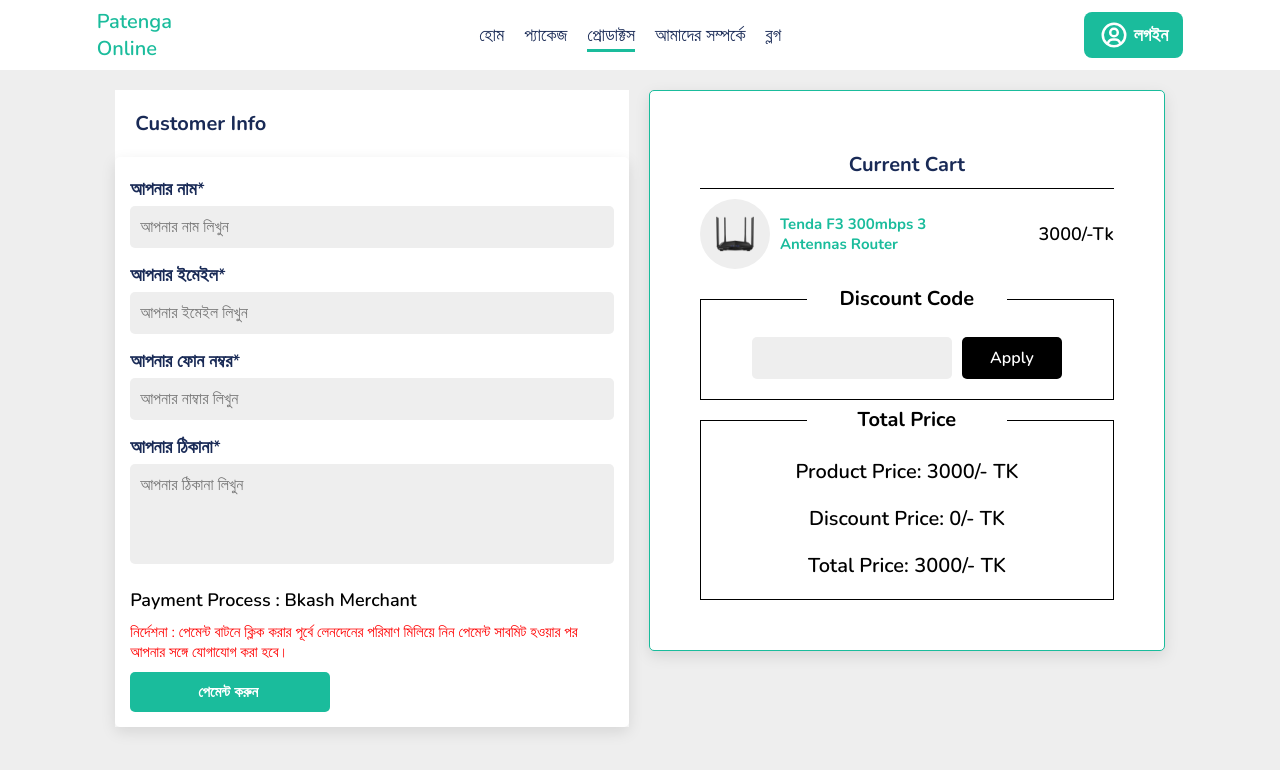
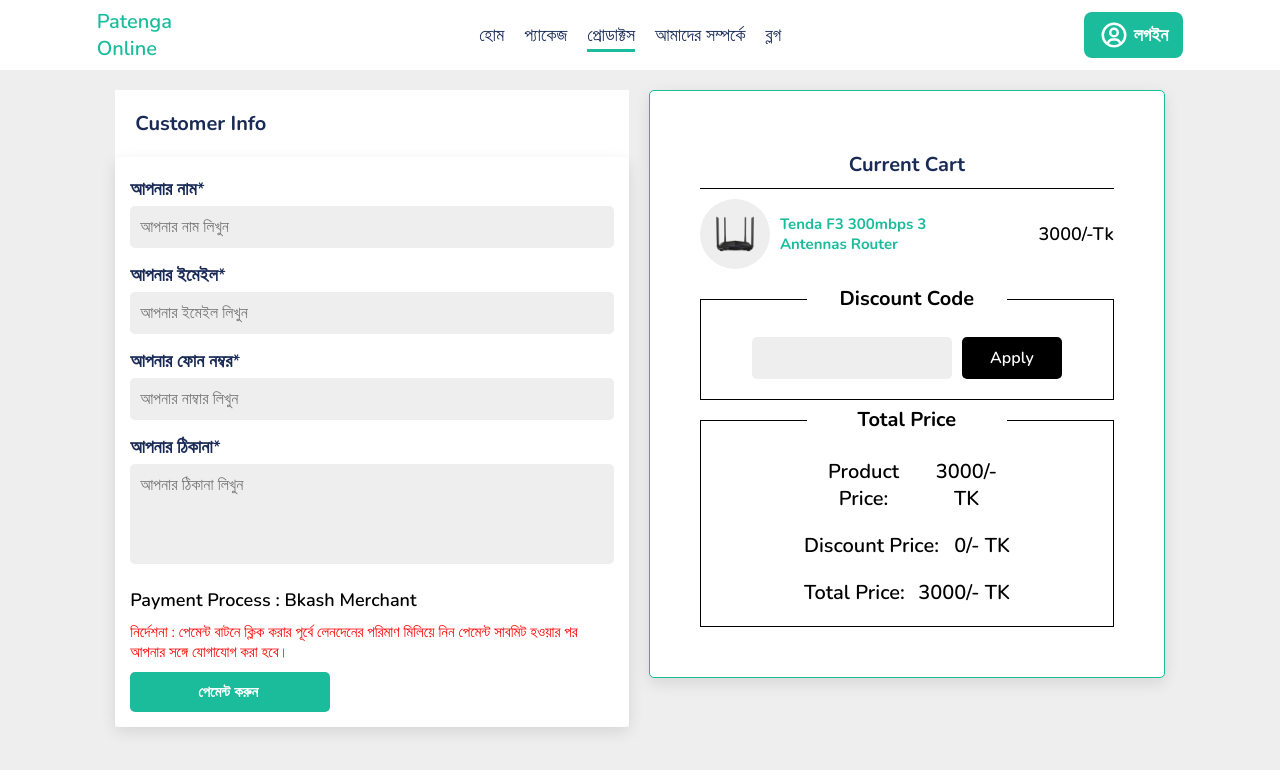
Before and after one commit to Rony5797/full-stack-ISP-app, a React (Vite) app: page /products/1/checkout in a window 1280 px wide. Shown: the top 770 px of the page. Built offline with nearby package versions, Linux system fonts and the light colour scheme; the HTML template or start-up script is replaced by a standard one; a web font is replaced by a local one.

Commit message:
simple change

```diff
--- a/src/components/css/checkout.css
+++ b/src/components/css/checkout.css
@@ -192,10 +192,12 @@
   background: #ffffff;
 }
 .checkout .pay-option .total-price p {
-  width: 100%;
+  width: 50%;
+  display: flex;
+  align-items: center;
+  justify-content: space-between;
   margin: 0 auto;
   font-size: 2rem;
   font-weight: 600;
   margin-bottom: 2rem;
-  background: #ffffff;
 }
```
